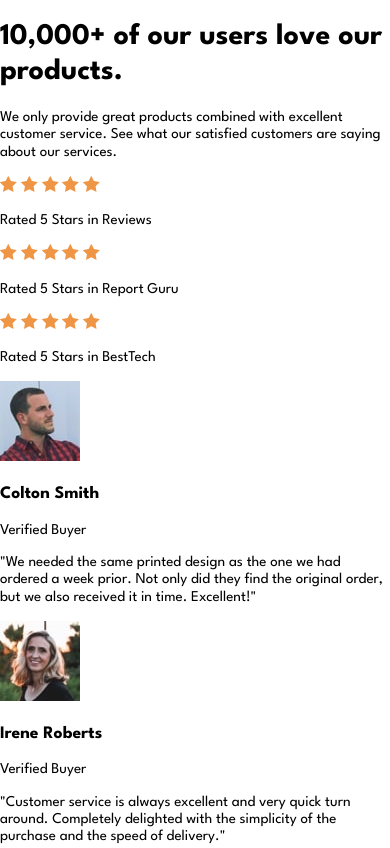
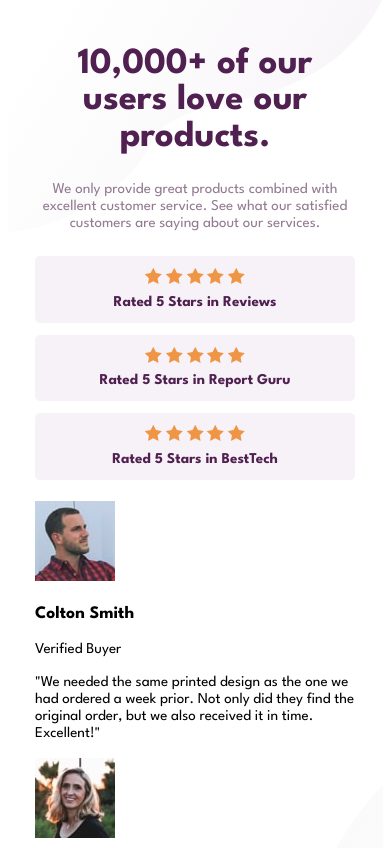
Before and after one commit to soldochris/social-proof-section, a plain HTML site: page index.html in a window 390 px wide. Shown: the top 848 px of the page. Drawn offline with nearby package versions, Linux system fonts and the light colour scheme.

Commit message:
hero styles for mobile

```diff
--- a/index.html
+++ b/index.html
@@ -15,7 +15,7 @@
   <body>
     <main>
       <section class="hero">
-        <div>
+        <div class="hero__heading">
           <h1>10,000+ of our users love our products.</h1>
           <p>
             We only provide great products combined with excellent customer service.
@@ -23,8 +23,8 @@
           </p>
         </div>
 
-        <section>
-          <div>
+        <section class="hero__ratings">
+          <div class="hero__ratings__pill">
             <div>
               <img src="images/icon-star.svg" alt="star icon">
               <img src="images/icon-star.svg" alt="star icon">
@@ -34,7 +34,7 @@
             </div>
             <p>Rated 5 Stars in Reviews</p>
           </div>
-          <div>
+          <div class="hero__ratings__pill">
             <div>
               <img src="images/icon-star.svg" alt="star icon">
               <img src="images/icon-star.svg" alt="star icon">
@@ -44,7 +44,7 @@
             </div>
             <p>Rated 5 Stars in Report Guru</p>
           </div>
-          <div>
+          <div class="hero__ratings__pill">
             <div>
               <img src="images/icon-star.svg" alt="star icon">
               <img src="images/icon-star.svg" alt="star icon">
--- a/styles.css
+++ b/styles.css
@@ -13,4 +13,59 @@
 body{
   font-size: 15px;
   font-family: "League Spartan", sans-serif;
+  width: 100%;
+  background-image: url("images/bg-pattern-top-mobile.svg"), url("images/bg-pattern-bottom-mobile.svg");
+  background-position: top, bottom;
+  background-repeat: no-repeat, no-repeat;
+  background-color: var(--White);
+  display: flex;
+  flex-direction: column;
+  align-items: center;
+  justify-content: space-between;
 }
+
+main{
+  max-width: 320px;
+  width: 100%;
+}
+
+.hero{
+  text-align: center;
+  padding: 21px 0;
+  width: 100%;
+
+  & .hero__heading{
+    margin-bottom: 24px;
+
+    & h1{
+      font-size: 2.3rem;
+      color: var(--Very-Dark-Magenta);
+      line-height: 1;
+    }
+
+    & p{
+      color: var(--Dark-Grayish-Magenta);
+    }
+  }
+
+  & .hero__ratings{
+    display: flex;
+    flex-direction: column;
+    gap: 12px;
+
+    & .hero__ratings__pill{
+      background-color: var(--Light-Grayish-Magenta);
+      border-radius: 5px;
+      padding: 12px 0;
+      display: flex;
+      flex-direction: column;
+      gap: 4px;
+
+      & p{
+        margin: 0;
+        color: var(--Very-Dark-Magenta);
+        font-weight: 700;
+      }
+    }
+  }
+}
```
